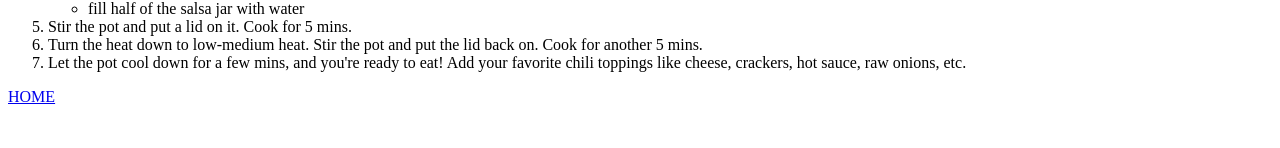
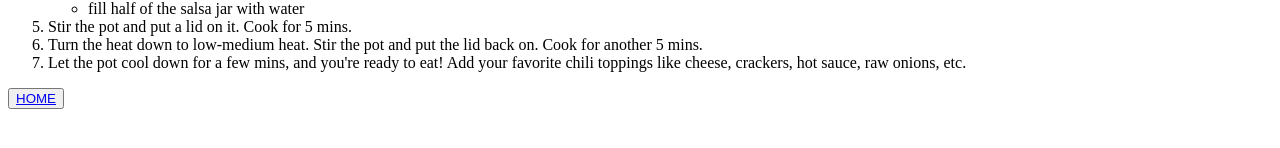
Before and after one commit to hueyp11/odin-recipes, a plain HTML site: page recipes/chili.html in a window 1280 px wide. Shown: the part 568-716 px from the top of the page. Drawn offline with Linux system fonts and the light colour scheme.

Commit message:
Added HOME button to each recipe page

```diff
--- a/recipes/chili.html
+++ b/recipes/chili.html
@@ -44,7 +44,7 @@
             Add your favorite chili toppings like cheese, crackers, hot sauce, raw onions, etc.</li>
         </ol>
 
-        <a href="../index.html">HOME</a>
+        <button><a href="../index.html">HOME</a></button>
 
 </body>
 </html>
```
Also changed, not shown: recipes/oats.html (+1 -1 lines), recipes/tunadip.html (+1 -1 lines).
